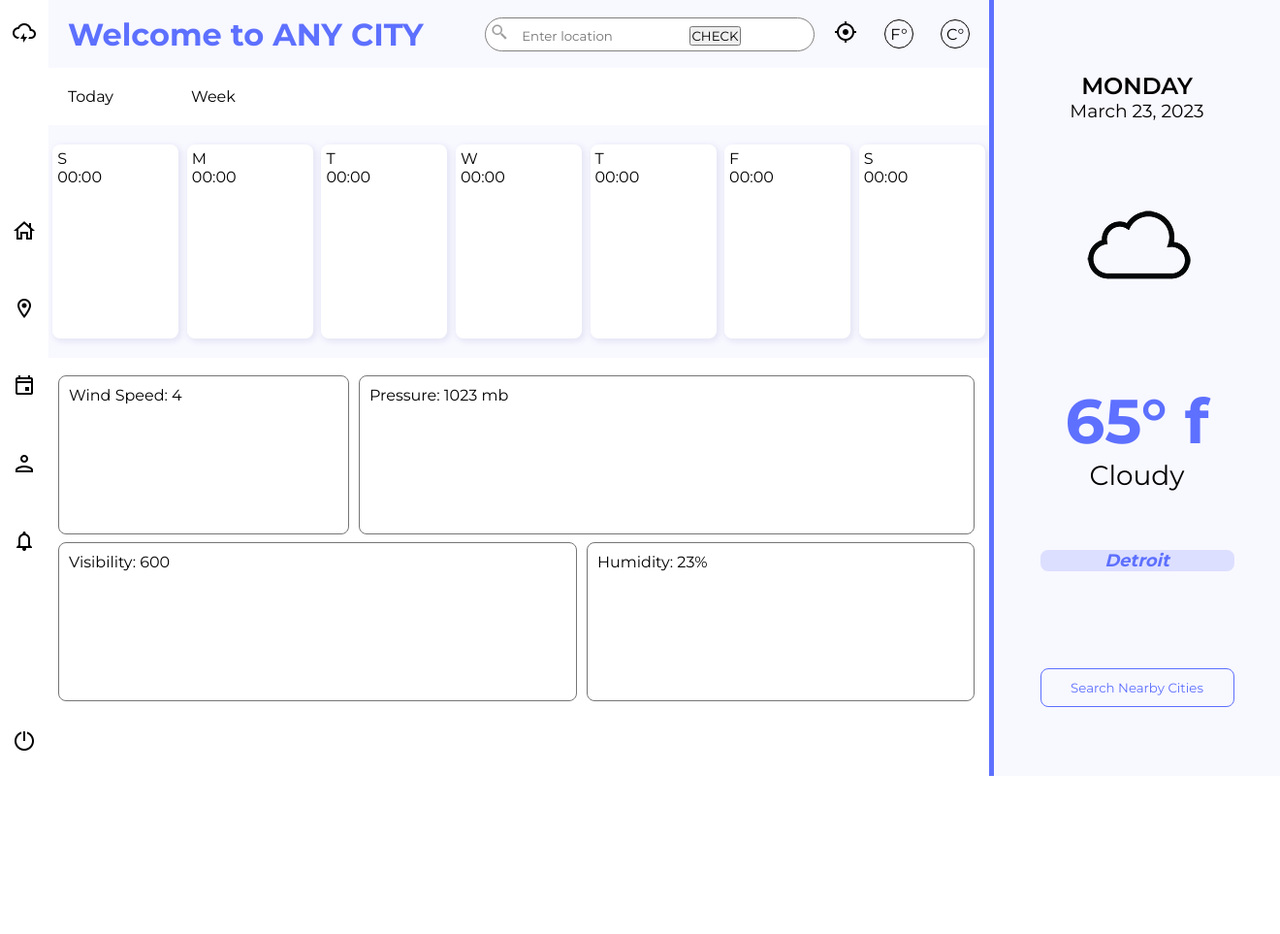
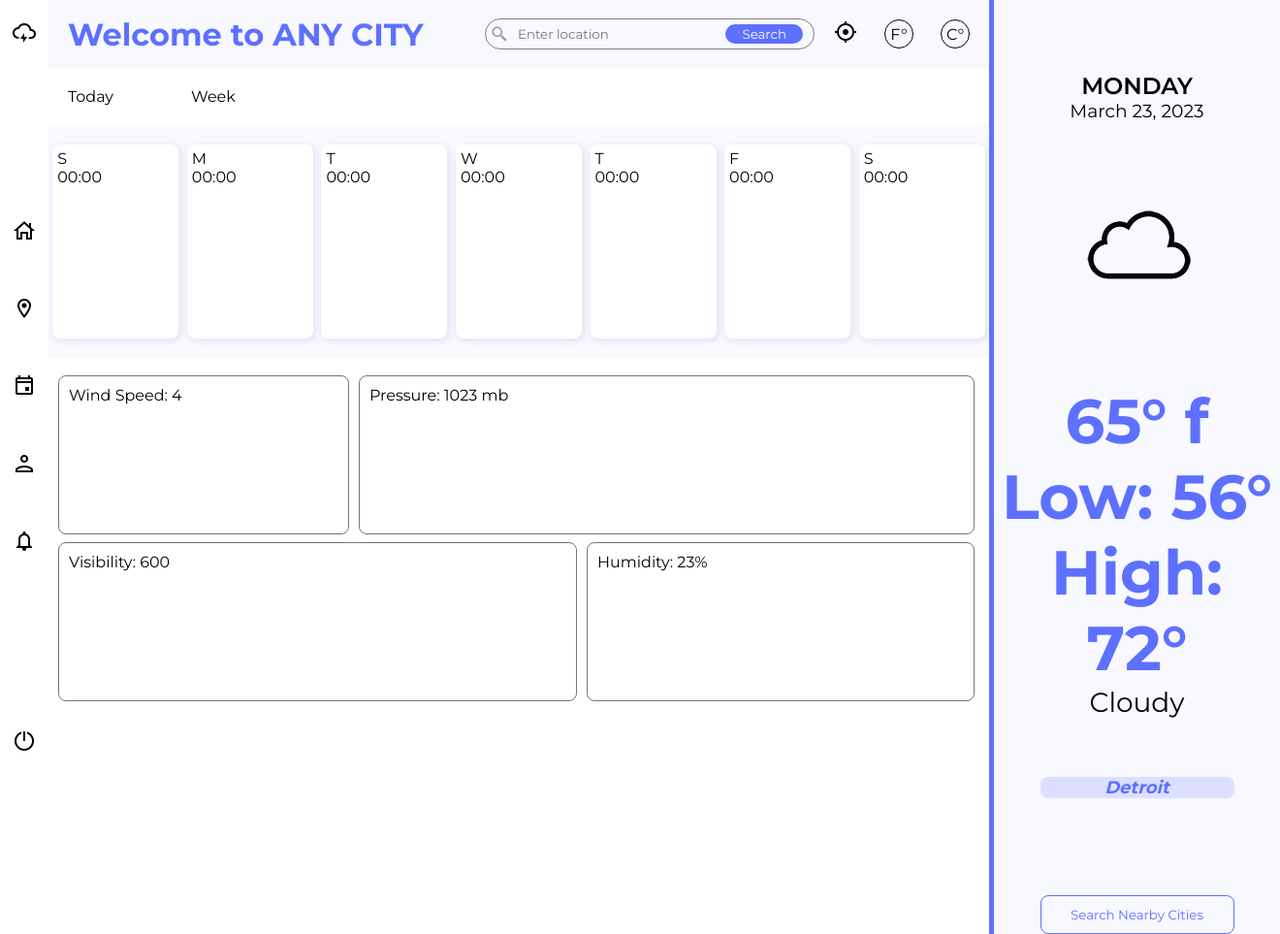
Before and after one commit to xClaudiaArias/mercyweatherapp, a Flask app: page / in a window 1320 px wide. Shown: the whole page at 97% size. Before the commit the page ends 800 px from the top, so only its background shows below. Run offline with Flask 3, Linux system fonts and the light colour scheme.

Commit message:
added more data (low high) fixed search bar

```diff
--- a/app.py
+++ b/app.py
@@ -15,6 +15,8 @@ def index():
 
         # convert data into variables
         temperature = int(json_object['main']['temp']-273.15)
+        low = int(json_object['main']['temp_min']-273.15)
+        high = int(json_object['main']['temp_max']-273.15)
         humidity = int(json_object['main']['humidity'])
         pressure = int(json_object['main']['pressure'])
         visibility = int(json_object['visibility'])
@@ -24,7 +26,7 @@ def index():
 
 
         # print(icon)
-        return render_template('index.html',temperature=temperature, visibility=visibility, pressure=pressure,humidity=humidity,city_name=city_name,wind=wind, w_description=w_description, icon=icon)
+        return render_template('index.html',temperature=temperature, low=low, high=high, visibility=visibility, pressure=pressure,humidity=humidity,city_name=city_name,wind=wind, w_description=w_description, icon=icon)
     else:
         return render_template('index.html')
 
--- a/static/stylesheets/styles.css
+++ b/static/stylesheets/styles.css
@@ -118,25 +118,38 @@ h1 {
     align-items: center;
     padding: 5px;
     border-radius: 50px;
-    background-color: white;
+    background: none;
 }
 
 #topbar #navigator #search input[type=text] {
+    width: 220px;
     border: none;
     padding-left: 10px;
     outline: none;
+    flex: 2;
+    background: none;
 }
 
 .search-icon {
     opacity: .4;
 }
 
-/* #topbar #welcome #profile-pic {
-    width: 60px;
-    height: 60px;
-    background-size: cover;
+#topbar #navigator #search button{
+    background-color: rgb(93, 112, 255);
+    border: none;
+    width: 80px;
+    height: 20px;
+    color: white;
     border-radius: 50px;
-} */
+}
+
+#topbar #navigator #search button:hover{
+    background-color: rgb(183, 191, 255);
+    color: rgb(93, 112, 255);
+}
+
+
+
 
 main {
     grid-area: main;
--- a/templates/index.html
+++ b/templates/index.html
@@ -34,10 +34,10 @@
             </div>
             <div id="navigator">
                 <div id="search">
+                    <img class="search-icon" src="../static/imgs/icons8-search-96.png" alt=""/>
                     <form action="/" method="post">
-                    <img class="search-icon" src="../static/imgs/icons8-search-96.png" alt=""/>
-                    <input type="text" name="city" placeholder="Enter location">
-                    <button type="submit" class="btn">CHECK</button>
+                        <input type="text" name="city" placeholder="Enter location">
+                        <button type="submit" class="btn">Search</button>
                     </form>
                 </div>
                 <div id="temp">
@@ -159,7 +159,6 @@
 
             <div id="weather-description">
                 <div id="temp-degree">
-
                     {% if temperature %}
                         {{temperature}}°
                     {% else %}
@@ -167,6 +166,26 @@
                     {% endif %}
 
                     <span>f</span>
+                </div>
+                <div id="temp-minmax">
+                    <div class="low">
+                        <span>Low: </span>
+                        {% if low %}
+                            {{low}}°
+                        {% else %}
+                            56°
+                        {% endif %}
+                    </div>
+                    <div id="low-high">
+                        <div class="high">
+                            <span>High: </span>
+                            {% if high %}
+                                {{high}}°
+                            {% else %}
+                                72°
+                            {% endif %}
+                        </div>
+                    </div>
                 </div>
                 <div id="temp-desc">
                     {% if w_description %}
```
